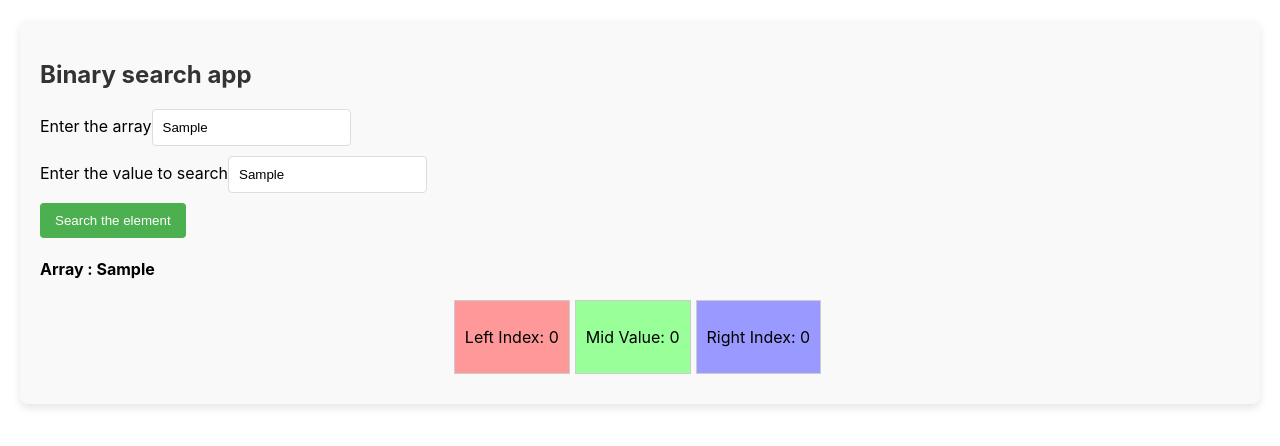
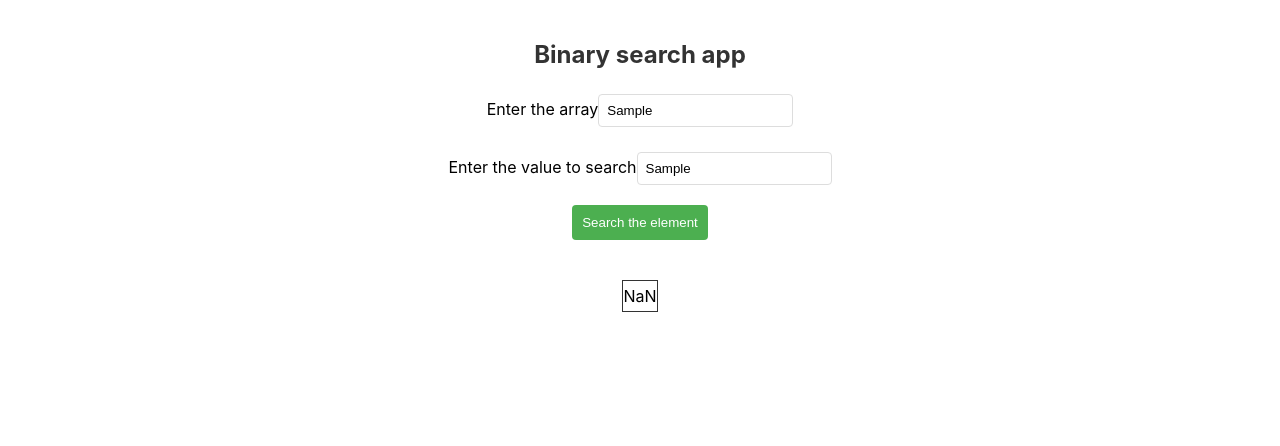
Before and after one commit to MIDUNRAJL2000/bubblesor, a React (Create React App) app in the folder bubb/: page / in a window 1280 px wide. Both pictures are taken after typing "Sample", "Sample" into the empty fields and a click on the button "Search the element". Shown: the top 446 px of the page. Built offline with nearby package versions, Linux system fonts and the light colour scheme.

Commit message:
commited

```diff
--- a/bubb/src/App.css
+++ b/bubb/src/App.css
@@ -87,3 +87,79 @@ button:hover {
 .right-box {
   background-color: #9999ff; /* Blue */
 }
+
+h2 {
+  color: #333;
+}
+
+.input-container {
+  margin-bottom: 10px;
+}
+
+input {
+  padding: 8px;
+  margin-top: 5px;
+}
+
+button {
+  background-color: #4caf50;
+  color: white;
+  padding: 10px;
+  cursor: pointer;
+}
+
+/* ... (rest of the styles remain the same) */
+
+.array-element.current {
+  background-color: #4caf50;
+  color: white;
+}
+
+.array-element.current .arrow {
+  border-top: 5px solid transparent;
+  border-bottom: 5px solid transparent;
+  border-left: 5px solid white;
+  position: absolute;
+  top: 50%;
+  right: -8px;
+  transform: translateY(-50%);
+}
+
+.bold {
+  font-weight: bold;
+  color: #333;
+}
+
+.binary-search-container {
+  max-width: 600px;
+  margin: auto;
+  padding: 20px;
+  text-align: center;
+}
+
+.array-visualization {
+  display: flex;
+  align-items: flex-end;
+  justify-content: center;
+  margin-top: 20px;
+  flex-wrap: wrap; /* Allow flex items to wrap to the next line */
+}
+
+.array-element {
+  min-width: 30px;
+  height: 30px;
+  border: 1px solid #333;
+  display: flex;
+  align-items: center;
+  justify-content: center;
+  margin: 0 2px;
+  position: relative;
+  flex-shrink: 0; /* Prevent items from shrinking */
+}
+
+/* Responsive styling for smaller screens */
+@media screen and (max-width: 400px) {
+  .array-element {
+    min-width: 50px; /* Adjust the minimum width for smaller screens */
+  }
+}
--- a/bubb/src/components/BinarySearch.css
+++ /dev/null
@@ -1,3 +0,0 @@
-.heading {
-  color: brown;
-}
--- a/bubb/src/components/BinarySearch.js
+++ b/bubb/src/components/BinarySearch.js
@@ -1,5 +1,5 @@
 // import React, { useState } from "react";
-// import BinaryVisualiztion from "./BinaryVisualization";
+// import BinaryVisualization from "./BinaryVisualization";
 
 // function BinarySearch() {
 //   const [inputArray, setInputArray] = useState("");
@@ -7,7 +7,10 @@
 //   const [resultIndex, setResultIndex] = useState(null);
 //   const [searchState, setSearchState] = useState(null);
 
+//   const [executionTime, setExecutionTime] = useState(0);
+
 //   const binarySearch = (arr, target) => {
+//     const startTime = performance.now();
 //     let leftIndex = 0;
 //     let rightIndex = arr.length - 1;
 
@@ -35,7 +38,9 @@
 
 //     setResultIndex(-1);
 //     setSearchState(searchSteps);
-//     return -1;
+//     const endTime = performance.now();
+//     console.log(endTime - startTime);
+//     setExecutionTime(endTime - startTime);
 //   };
 
 //   const onSearch = () => {
@@ -68,12 +73,16 @@
 //       <button onClick={onSearch}>Search the element</button>
 //       <div>
 //         <span> {inputArray && <h4>Array : {inputArray} </h4>} </span>
-//         {searchState && <BinaryVisualiztion searchState={searchState} />}
+//         {searchState && <BinaryVisualization searchState={searchState} />}
 //         {resultIndex != null ? (
 //           resultIndex !== -1 ? (
-//             <p className="bold">Element found at index: {resultIndex}</p>
+//             <>
+//               <p className="found">Element found at index: {resultIndex}</p>
+
+//               <p>Execution Time: {executionTime.toFixed(4)} milliseconds</p>
+//             </>
 //           ) : (
-//             <p>There is no element found in the array</p>
+//             <p className="not-found">There is no element found in the array</p>
 //           )
 //         ) : null}
 //       </div>
@@ -83,36 +92,46 @@
 
 // export default BinarySearch;
 
-import React, { useState } from "react";
-import BinaryVisualization from "./BinaryVisualization";
+import React, { useState, useEffect } from "react";
+
+function ArrayVisualization({ array, target, currentIndex }) {
+  return (
+    <div className="array-visualization">
+      {array.map((value, index) => (
+        <div
+          key={index}
+          className={`array-element ${index === currentIndex ? "current" : ""}`}
+        >
+          {value}
+          {index === currentIndex && <div className="arrow"></div>}
+        </div>
+      ))}
+      {currentIndex !== null && currentIndex === array.length - 1 && (
+        <div className="search-element green">{target}</div>
+      )}
+    </div>
+  );
+}
 
 function BinarySearch() {
   const [inputArray, setInputArray] = useState("");
   const [searchElement, setSearchElement] = useState("");
   const [resultIndex, setResultIndex] = useState(null);
-  const [searchState, setSearchState] = useState(null);
+  const [currentIndex, setCurrentIndex] = useState(null);
 
-  const [executionTime, setExecutionTime] = useState(0);
+  useEffect(() => {
+    setCurrentIndex(null);
+  }, [inputArray]);
 
   const binarySearch = (arr, target) => {
-    const startTime = performance.now();
     let leftIndex = 0;
     let rightIndex = arr.length - 1;
 
-    const searchSteps = [];
-
     while (leftIndex <= rightIndex) {
       const mid = Math.floor((leftIndex + rightIndex) / 2);
-
-      searchSteps.push({
-        leftIndex,
-        rightIndex,
-        mid,
-      });
+      setCurrentIndex(mid);
 
       if (arr[mid] === target) {
-        setResultIndex(mid);
-        setSearchState(searchSteps);
         return mid;
       } else if (arr[mid] < target) {
         leftIndex = mid + 1;
@@ -120,24 +139,24 @@ function BinarySearch() {
         rightIndex = mid - 1;
       }
     }
-
-    setResultIndex(-1);
-    setSearchState(searchSteps);
-    const endTime = performance.now();
-    console.log(endTime - startTime);
-    setExecutionTime(endTime - startTime);
+    return -1;
   };
 
   const onSearch = () => {
     const array = inputArray.split(",").map((num) => parseInt(num.trim(), 10));
-    const index = binarySearch(array, parseInt(searchElement, 10));
-    setResultIndex(index);
+    const target = parseInt(searchElement, 10);
+    if (!isNaN(target)) {
+      const index = binarySearch(array, target);
+      setResultIndex(index);
+    } else {
+      setResultIndex(null);
+    }
   };
 
   return (
-    <div className="heading">
+    <div className="binary-search-container">
       <h2>Binary search app</h2>
-      <div>
+      <div className="input-container">
         <label htmlFor="inputArray">Enter the array</label>
         <input
           type="text"
@@ -146,7 +165,7 @@ function BinarySearch() {
           onChange={(e) => setInputArray(e.target.value)}
         />
       </div>
-      <div>
+      <div className="input-container">
         <label htmlFor="searchElement">Enter the value to search</label>
         <input
           type="text"
@@ -156,18 +175,23 @@ function BinarySearch() {
         />
       </div>
       <button onClick={onSearch}>Search the element</button>
-      <div>
-        <span> {inputArray && <h4>Array : {inputArray} </h4>} </span>
-        {searchState && <BinaryVisualization searchState={searchState} />}
+      <div className="visualization-container">
+        <span>
+          {inputArray && (
+            <ArrayVisualization
+              array={inputArray
+                .split(",")
+                .map((num) => parseInt(num.trim(), 10))}
+              target={parseInt(searchElement, 10)}
+              currentIndex={currentIndex}
+            />
+          )}
+        </span>
         {resultIndex != null ? (
           resultIndex !== -1 ? (
-            <>
-              <p className="found">Element found at index: {resultIndex}</p>
-
-              <p>Execution Time: {executionTime.toFixed(4)} milliseconds</p>
-            </>
+            <p className="bold">Element found at index: {resultIndex}</p>
           ) : (
-            <p className="not-found">There is no element found in the array</p>
+            <p>There is no element found in the array</p>
           )
         ) : null}
       </div>
```
Also changed, not shown: bubb/src/components/BinaryVisualization.js (+0 -17 lines).
